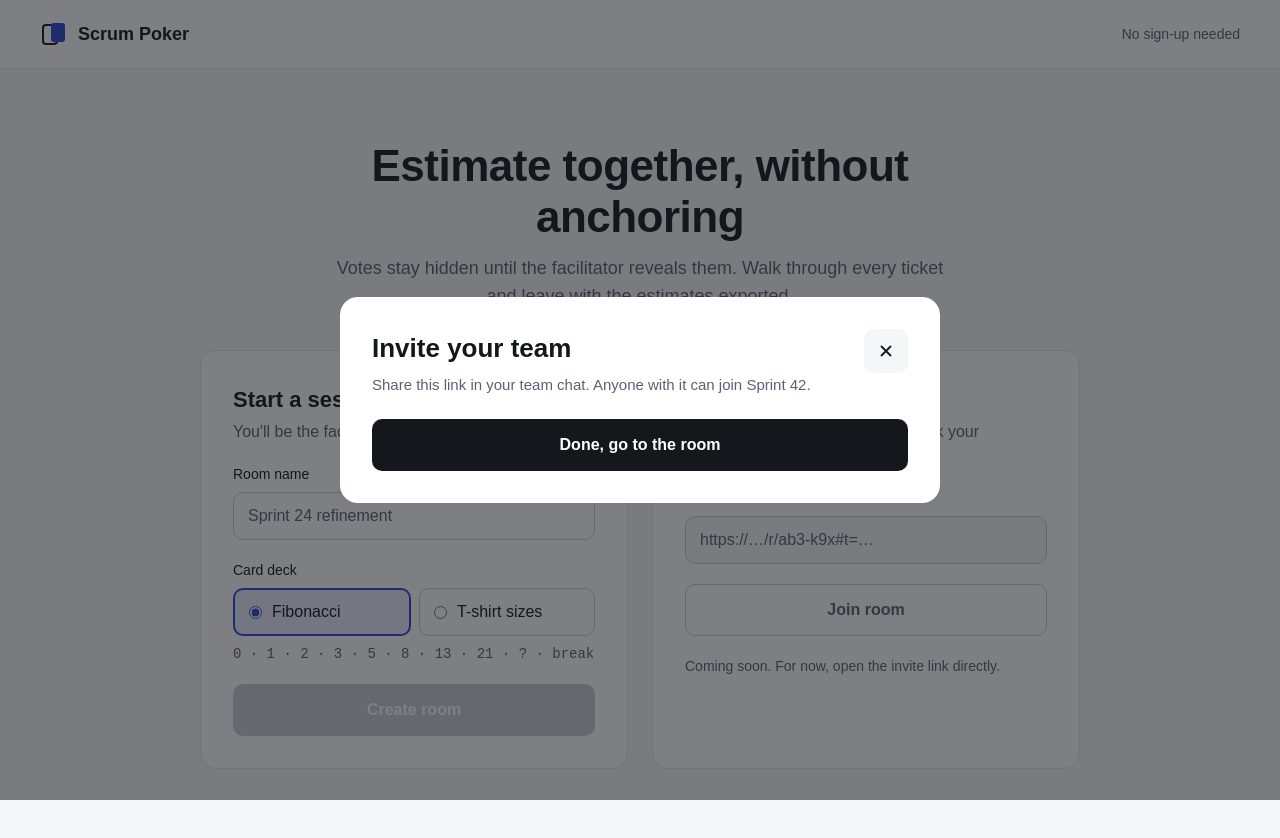
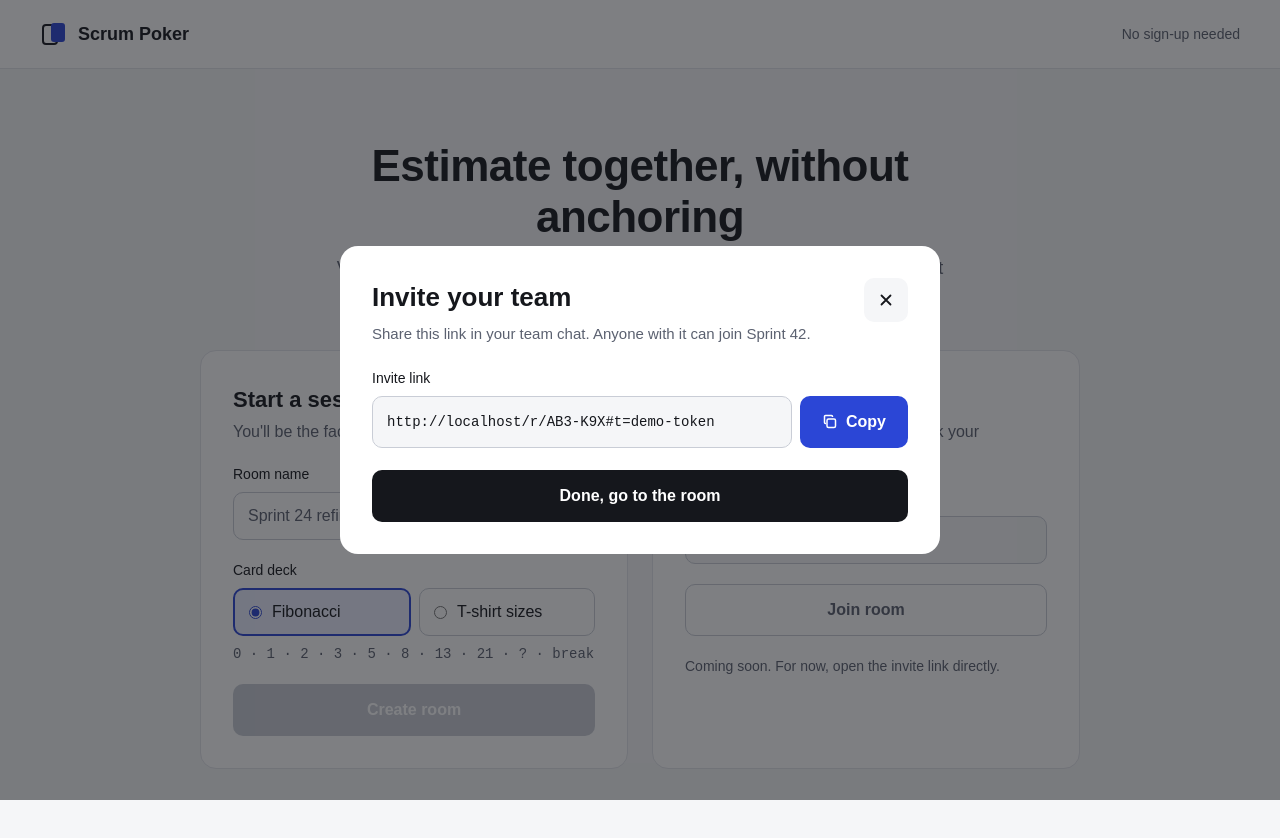
Before and after one commit to janielee1111/scrum-gromming-poker, a React (Vite) app in the folder frontend/: page / in a window 1280 px wide. Shown: the top 838 px of the page. Built offline with nearby package versions, Linux system fonts and the light colour scheme.

Commit message:
STAR-30: Add invite link copy control

```diff
--- a/frontend/src/components/InvitePopup.tsx
+++ b/frontend/src/components/InvitePopup.tsx
@@ -1,13 +1,41 @@
+import { buildInviteLink } from '../lib/inviteLink';
+import { useRef, useState } from 'react';
+
 export type InvitePopupProps = {
   code: string;
   inviteToken: string;
   roomName?: string;
+  origin?: string;
 };
 
 const focusRing =
   'focus-visible:outline-2 focus-visible:outline-offset-2 focus-visible:outline-primary';
 
-export function InvitePopup({ roomName }: InvitePopupProps) {
+export function InvitePopup({
+  code,
+  inviteToken,
+  roomName,
+  origin = window.location.origin,
+}: InvitePopupProps) {
+  const link = buildInviteLink(origin, code, inviteToken);
+
+  const [copied, setCopied] = useState(false);
+  const [copyFailed, setCopyFailed] = useState(false);
+  const inputRef = useRef<HTMLInputElement>(null);
+
+  async function copyLink() {
+    try {
+      await navigator.clipboard.writeText(link);
+      setCopyFailed(false);
+      setCopied(true);
+      setTimeout(() => setCopied(false), 2000);
+    } catch {
+      // Copying was blocked: select the link so the user can copy it by hand.
+      inputRef.current?.select();
+      setCopyFailed(true);
+    }
+  }
+
   return (
     <div className="fixed inset-0 z-10 flex items-center justify-center bg-ink/55 p-4">
       <section
@@ -45,7 +73,57 @@ export function InvitePopup({ roomName }: InvitePopupProps) {
           </button>
         </div>
 
-        {/* Step 3: link field and Copy button go here */}
+        <div className="flex flex-col gap-2">
+          <label htmlFor="invite-link" className="text-sm font-medium">
+            Invite link
+          </label>
+          <div className="flex gap-2">
+            <input
+              ref={inputRef}
+              id="invite-link"
+              type="text"
+              readOnly
+              value={link}
+              className="h-[52px] min-w-0 flex-1 rounded-field border border-line-strong bg-page px-3.5 font-mono text-sm text-ink"
+            />
+            <button
+              type="button"
+              onClick={copyLink}
+              className={`flex h-[52px] flex-none cursor-pointer items-center gap-2 rounded-field bg-primary px-[22px] text-base font-semibold text-surface hover:bg-primary-hover ${focusRing}`}
+            >
+              <svg
+                width="16"
+                height="16"
+                viewBox="0 0 16 16"
+                aria-hidden="true"
+              >
+                <rect
+                  x="5"
+                  y="5"
+                  width="8.5"
+                  height="8.5"
+                  rx="1.5"
+                  fill="none"
+                  stroke="currentColor"
+                  strokeWidth="1.5"
+                />
+                <path
+                  d="M10.5 3V2.5A1 1 0 009.5 1.5h-6a1 1 0 00-1 1v6a1 1 0 001 1H4"
+                  fill="none"
+                  stroke="currentColor"
+                  strokeWidth="1.5"
+                />
+              </svg>
+              {copied ? 'Copied' : 'Copy'}
+            </button>
+          </div>
+          {copyFailed && (
+            <p role="alert" className="text-sm text-warning">
+              Couldn't copy automatically. The link is selected, so press Ctrl+C
+              (or ⌘C on a Mac) to copy it.
+            </p>
+          )}
+        </div>
         {/* Step 4: QR code goes here */}
 
         <button
```
Also changed, not shown: frontend/src/components/InvitePopup.module.css (deleted, +0 -88 lines).
